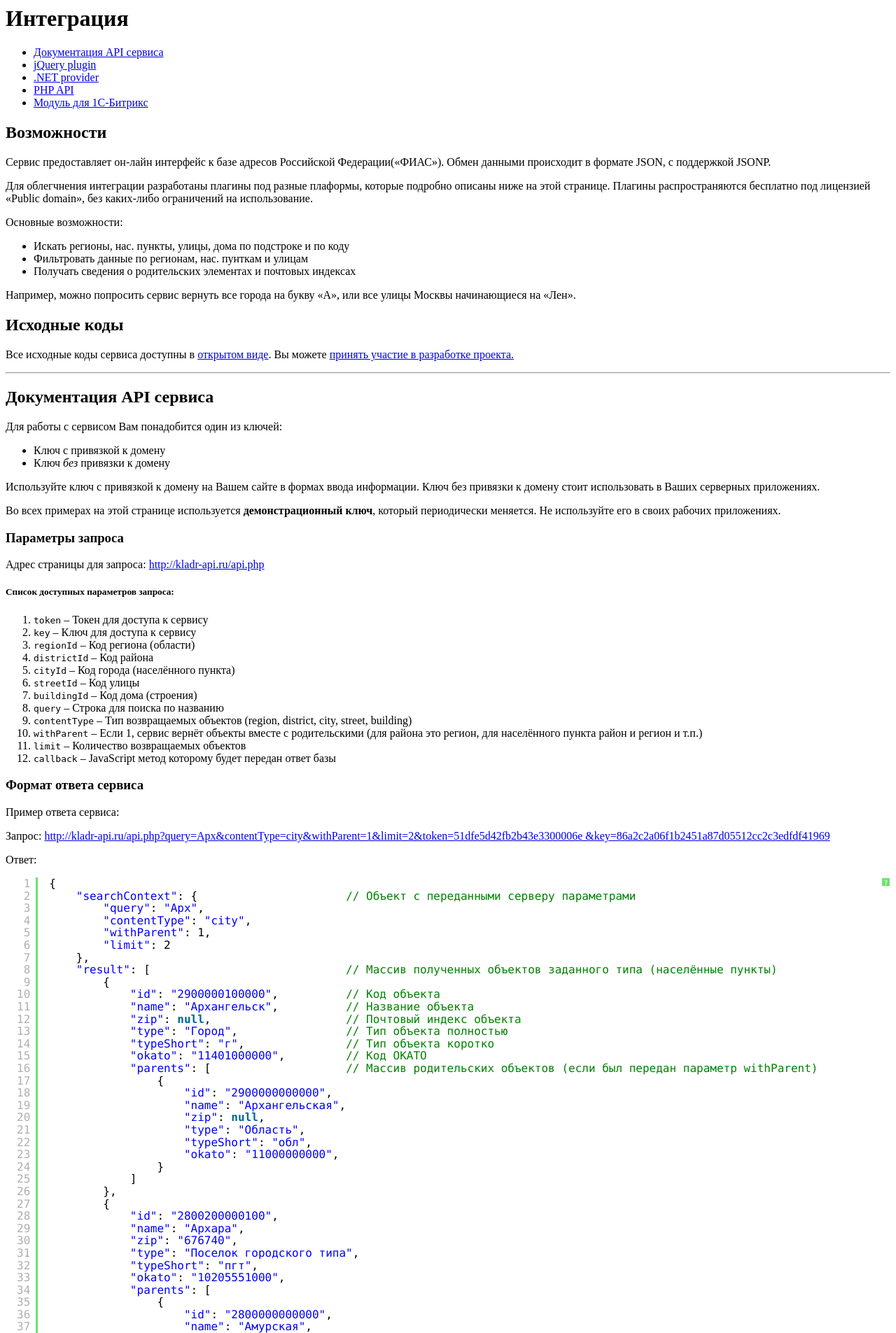
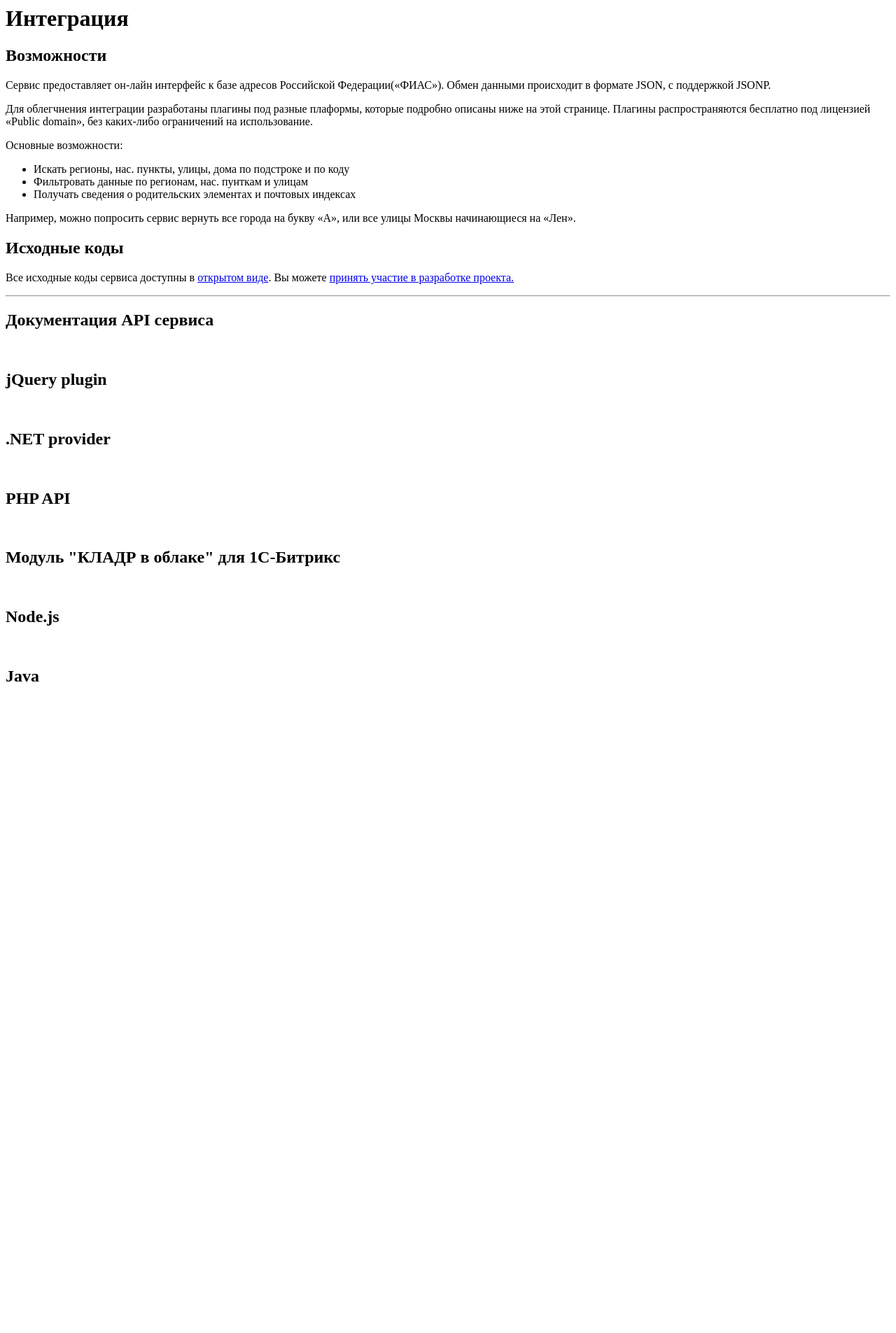
Before and after one commit to garakh/kladrapi, a PHP site: page /apps/frontend/views/integration/index.phtml in a window 1280 px wide. Shown: the top 1905 px of the page at 70% size. After the commit the page ends 974 px from the top, so only its background shows below. Run offline with PHP 8.4, Linux system fonts and the light colour scheme.

Commit message:
стили и страница интеграции

```diff
--- a/apps/frontend/views/integration/index.phtml
+++ b/apps/frontend/views/integration/index.phtml
@@ -6,20 +6,20 @@
 
 <script type="text/javascript" src="/js/highlight/scripts/shCore.js"></script>
 <script type="text/javascript" src="/js/highlight/scripts/shBrushJScript.js"></script>
-<script type="text/javascript">SyntaxHighlighter.all();</script>
+<script type="text/javascript">
+    SyntaxHighlighter.all();
+    $(function(){
+        $('.blocktoggle').click(function(){
+            var el = '.' + $(this).data('block');
+            $(el).toggle();
+        });
+    })
+
+</script>
 
 <div class="correctwidth">
     <div class="content">
         <div class="document">
-            <div class="table-contents">
-                <ul>
-                    <li><a href="#json">Документация API сервиса</a></li>
-                    <li><a href="#jquery">jQuery plugin</a></li>
-                    <li><a href="#net">.NET provider</a></li>
-                    <li><a href="#php">PHP API</a></li>
-                    <li><a href="#bitrix">Модуль для 1С-Битрикс</a></li>
-                </ul>
-            </div>
 
 			<div>
 				<h2>Возможности</h2>
@@ -42,10 +42,11 @@
 			</div>
 			<hr class="delimiter"/>
 
-            <div>
+            <h2 class="blocktoggle apidoc dotted" data-block="apidoc">Документация API сервиса</h2>
+            <div class="apidoc docblock" style="display:none">
                 <a name="json"></a>
 
-                <h2>Документация API сервиса</h2>
+                <h2 class="blocktoggle dotted" data-block="apidoc">Документация API сервиса</h2>
 
 				<p>Для работы с сервисом Вам понадобится один из ключей:</p>
 				<ul>
@@ -150,18 +151,22 @@
                         Для поиска строения по названию необходимо обязательно указать код улицы, например <noindex><a href="http://kladr-api.ru/api.php?&token=51dfe5d42fb2b43e3300006e&key=86a2c2a06f1b2451a87d05512cc2c3edfdf41969&streetId=29000001000025800&query=1&contentType=building&limit=50" target="_blank">streetId=29000001000025800&query=1&contentType=building</a></noindex>.
                     </p>
                 </div>
+                <hr class="delimiter"/>
             </div>
-			<hr class="delimiter"/>
 
-            <div>
+            <br />
+            <h2 class="blocktoggle jquerydoc dotted" data-block="jquerydoc">jQuery plugin</h2>
+            <div class="jquerydoc docblock" style="display: none;">
                 <a name="jquery"></a>
 
-                <h2>
+                <h2 class="blocktoggle dotted" data-block="jquerydoc">
                     jQuery plugin
+                </h2>
+                <span>
                     <noindex><a href="https://github.com/garakh/kladrapi-jsclient/zipball/master">&#8595;ZIP</a></noindex>
                     <noindex><a href="https://github.com/garakh/kladrapi-jsclient/tarball/master">&#8595;TAR</a></noindex>
-                </h2>
-
+                </span>
+                <h3><noindex><a href="https://github.com/garakh/kladrapi-jsclient">https://github.com/garakh/kladrapi-jsclient</a></noindex></h3>
                 <div>
                     <h3>Архитектура</h3>
                     <ul>
@@ -275,18 +280,24 @@ $( 'input' ).kladr({
 });
                     </pre>
                 </div>
+                <hr  class="delimiter"/>
+
             </div>
 
-            <hr  class="delimiter"/>
 
-            <div>
+
+            <br />
+            <h2 class="blocktoggle dotnetdoc dotted" data-block="dotnetdoc">.NET provider</h2>
+            <div class="dotnetdoc docblock" style="display: none;">
                 <a name="net"></a>
 
-                <h2>
+                <h2 class="blocktoggle dotted" data-block="dotnetdoc">
                     .NET provider
+                    </h2>
+                <span>
                     <noindex><a href="https://github.com/garakh/kladrapi-dotnet/zipball/master">&#8595;ZIP</a></noindex>
                     <noindex><a href="https://github.com/garakh/kladrapi-dotnet/tarball/master">&#8595;TAR</a></noindex>
-                </h2>
+                </span>
 
                 <div>
                     <h3>Автор</h3>
@@ -363,20 +374,25 @@ public partial class MainWindow : Window
 }
                     </pre>
                 </div>
+                <hr  class="delimiter"/>
             </div>
 
-            <hr  class="delimiter"/>
 
-            <div>
+
+            <br />
+            <h2 class="blocktoggle phpdoc dotted" data-block="phpdoc">PHP API</h2>
+            <div class="phpdoc docblock" style="display: none;">
                 <a name="php"></a>
 
-                <h2>
+                <h2 class="blocktoggle dotted" data-block="phpdoc">
                     PHP API
+                    </h2>
+                <span>
                     <noindex><a href="https://github.com/garakh/kladrapi-php/zipball/master">&#8595;ZIP</a></noindex>
                     <noindex><a href="https://github.com/garakh/kladrapi-php/tarball/master">&#8595;TAR</a></noindex>
-                </h2>
+                </span>
 
-
+                <h3><noindex><a href="https://github.com/garakh/kladrapi-php">https://github.com/garakh/kladrapi-php</a></noindex></h3>
                 <div>
                     <h3>Описание API</h3>
 
@@ -461,17 +477,23 @@ $query->Limit = 2;
 $arResult = $api->QueryToArray($query);
                     </pre>
                 </div>
+                <hr  class="delimiter"/>
             </div>
-            <hr  class="delimiter"/>
 
-            <div>
+
+
+            <br />
+            <h2 class="blocktoggle bitrixdoc dotted" data-block="bitrixdoc">Модуль "КЛАДР в облаке" для 1С-Битрикс</h2>
+            <div class="bitrixdoc docblock" style="display: none;">
                 <a name="bitrix"></a>
 
-                <h2>
+                <h2 class="blocktoggle dotted" data-block="bitrixdoc">
                     Модуль "КЛАДР в облаке" для 1С-Битрикс
+                    </h2>
+                <span>
                     <noindex><a href="https://github.com/garakh/kladr-bitrix/zipball/master">&#8595;ZIP</a></noindex>
                     <noindex><a href="https://github.com/garakh/kladr-bitrix/tarball/master">&#8595;TAR</a></noindex>
-                </h2>
+                </span>
 
                 <p>Модуль 1С-Битрикс предоставляющий форму для ввода адреса с автодополнением. В качестве источника данных используется сервис «КЛАДР в облаке»</p>
                 <img src="/public/content/kladr-bitrix1.png">
@@ -543,8 +565,51 @@ $arResult = $api->QueryToArray($query);
                         Это сделано для того чтобы вы без проблем могли включить поля для ввода адреса в любую другую существующую форму на вашем сайте (к примеру форму оформления заказа).
                     </p>
                 </div>
+                <hr  class="delimiter"/>
+
             </div>
-			<hr  class="delimiter"/>
+
+
+            <br />
+            <h2 class="blocktoggle nodejsdoc dotted" data-block="nodejsdoc">Node.js</h2>
+            <div class="nodejsdoc docblock" style="display: none;">
+
+                <h2 class="blocktoggle dotted" data-block="nodejsdoc">
+                    Node.js
+                </h2>
+
+                <div>
+                    <h3>Автор</h3>
+                    <p><a href="https://github.com/toporchillo">https://github.com/toporchillo</a></p>
+                </div>
+
+                <h3>
+                    <noindex>
+                        <a href="https://github.com/toporchillo/kladrapi-nodejs">https://github.com/toporchillo/kladrapi-nodejs</a>
+                    </noindex>
+                </h3>
+            </div>
+
+            <br />
+            <h2 class="blocktoggle javadoc dotted" data-block="javadoc">Java</h2>
+            <div class="javadoc docblock" style="display: none;">
+
+                <h2 class="blocktoggle dotted" data-block="javadoc">
+                    Java
+                </h2>
+
+                <div>
+                    <h3>Автор</h3>
+                    <p>
+                        <noindex><a href="https://github.com/ILyaCyclone">https://github.com/ILyaCyclone</a></noindex></p>
+                </div>
+
+                <h3>
+                    <noindex>
+                        <a href="https://github.com/ILyaCyclone/kladrapi-java">https://github.com/ILyaCyclone/kladrapi-java</a>
+                    </noindex>
+                </h3>
+            </div>
         </div>
     </div>
 </div>
```
Also changed, not shown: public/style.css (+14 -3 lines).
